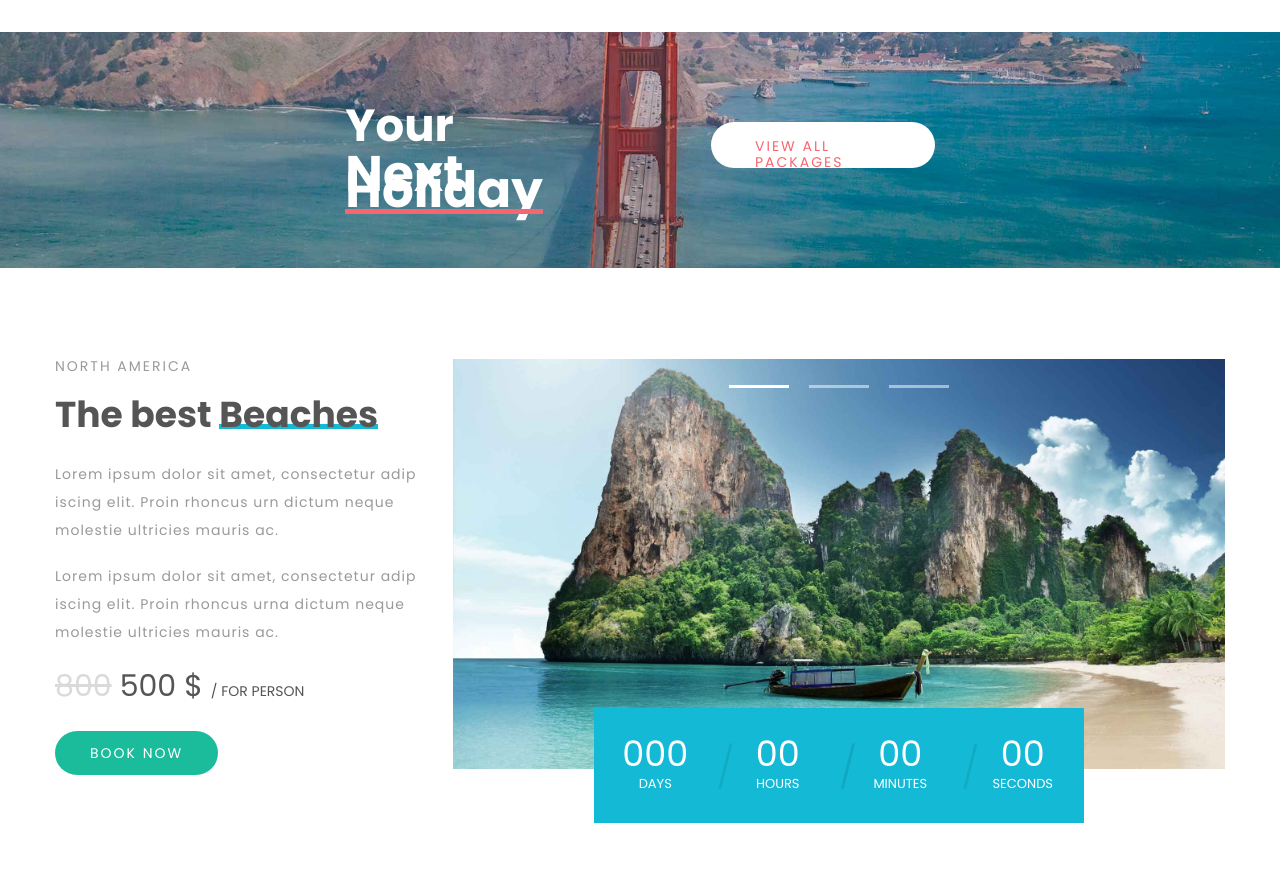
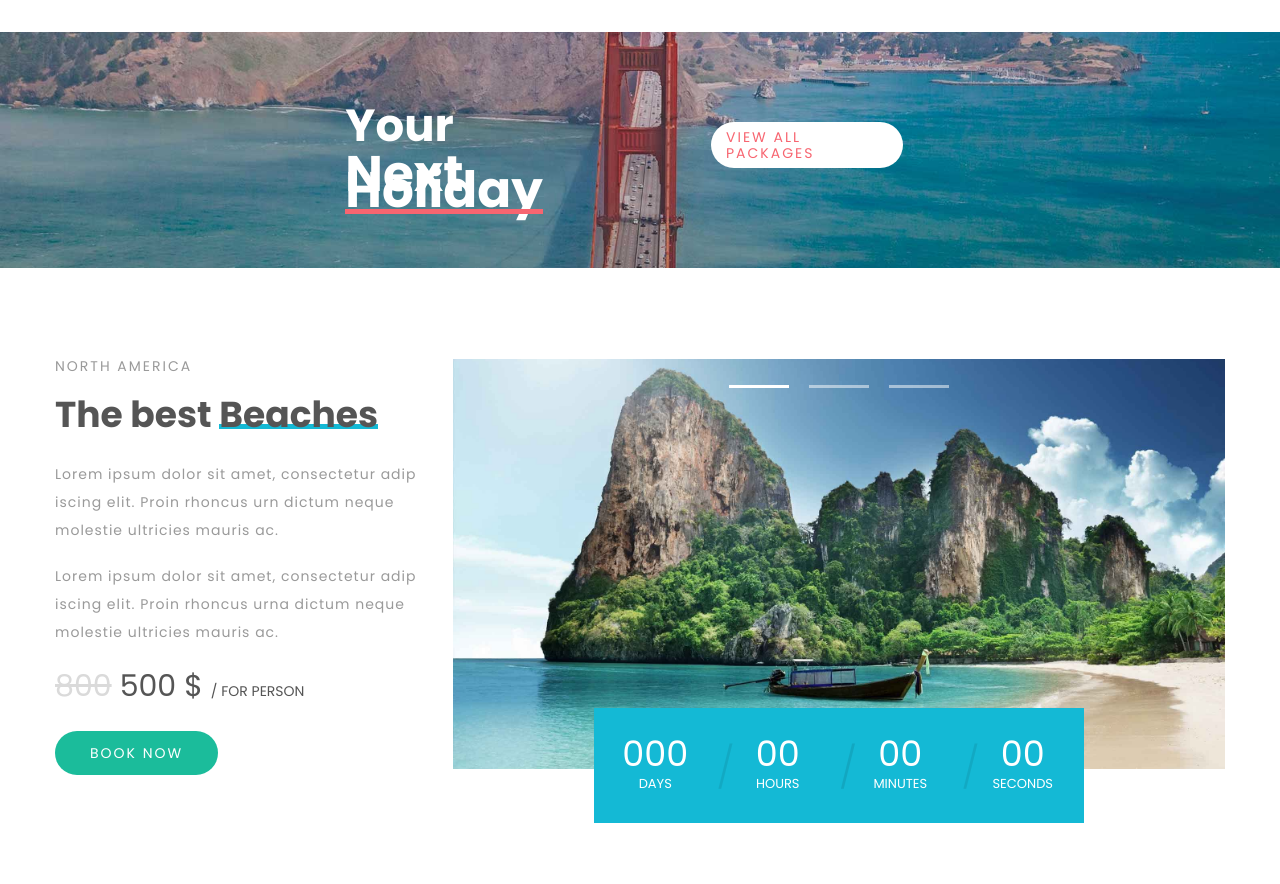
Before and after one commit to anhcaols/travel-clone, a plain HTML site: page index.html in a window 1280 px wide. Shown: the part 1900-2784 px from the top of the page. Drawn offline with nearby package versions, Linux system fonts and the light colour scheme; files whose address does not match are found by name.

Commit message:
Update style.css

```diff
--- a/assets/css/style.css
+++ b/assets/css/style.css
@@ -538,10 +538,13 @@
     z-index: 0;
 }
 .btn.all-packages_btn {
+    width: 68%;
     background-color: var(--white-color);
     color: #f76570;
     height: 46px;
-    padding: 16px 44px;
+    display: flex;
+    justify-content: center;
+    align-content: center;
     margin-top: 40px;
     margin-left: 59px;
     letter-spacing: 2px;
```
